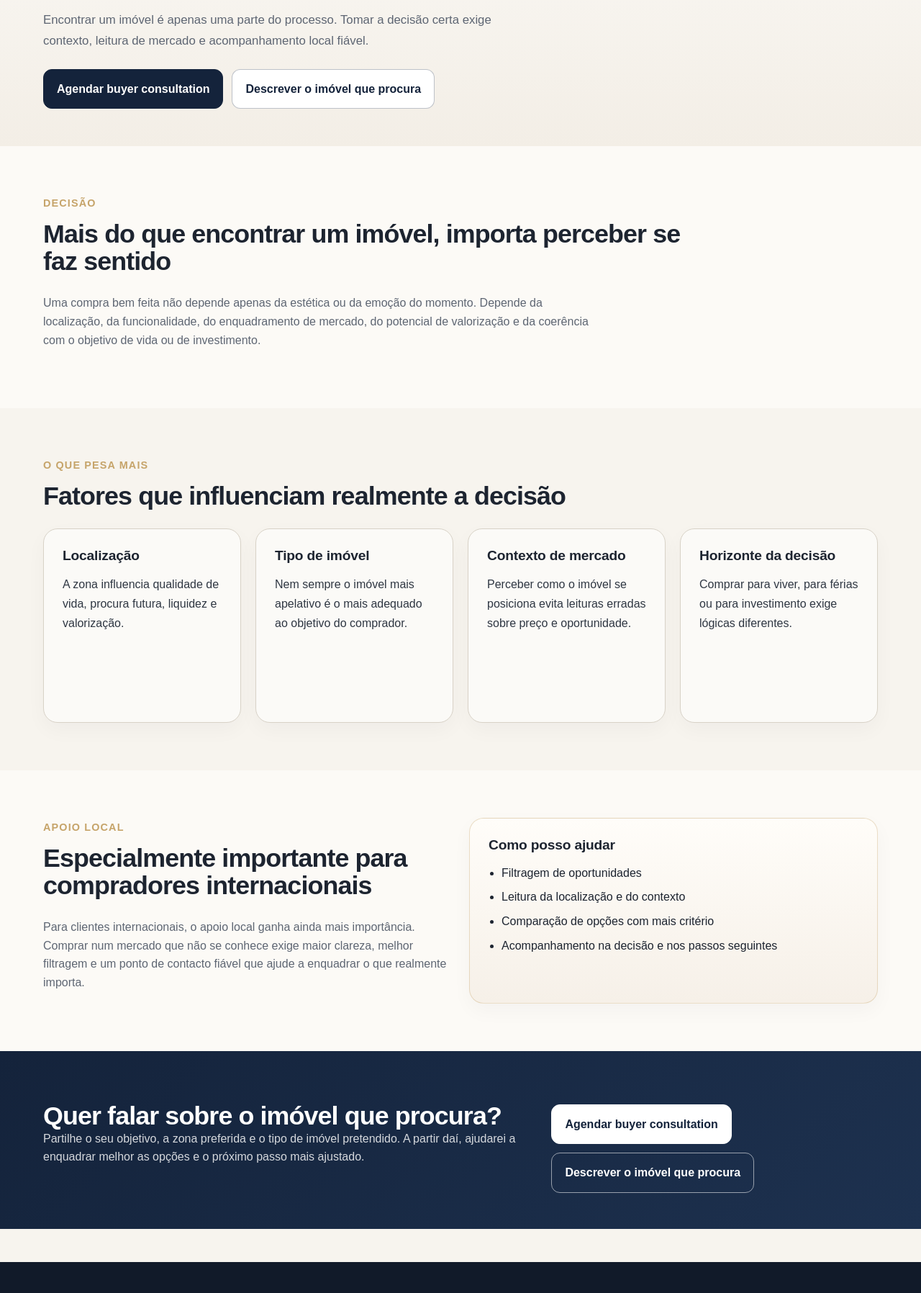
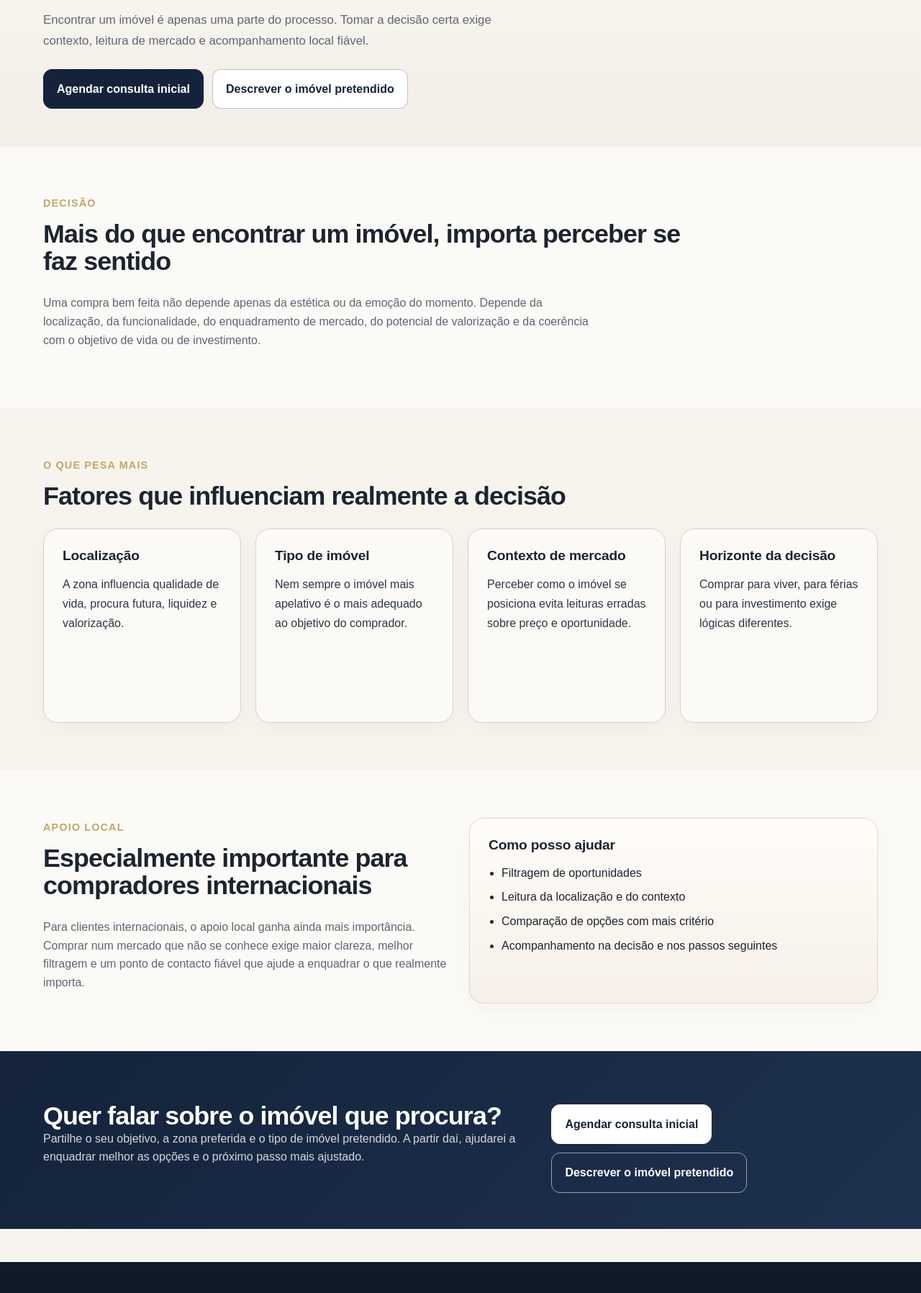
Before and after one commit to hcarmosilva1114-hue/hugosilva-site, a plain HTML site: page comprar-em-portugal.html in a window 1280 px wide. Shown: the part 385-2181 px from the top of the page at 72% size. Drawn offline with Linux system fonts and the light colour scheme.

Commit message:
Update comprar-em-portugal.html

```diff
--- a/comprar-em-portugal.html
+++ b/comprar-em-portugal.html
@@ -55,8 +55,8 @@
         </p>
 
         <div class="actions">
-          <a class="btn primary" href="contactos.html">Agendar buyer consultation</a>
-          <a class="btn secondary" href="contactos.html">Descrever o imóvel que procura</a>
+          <a class="btn primary" href="contactos.html">Agendar consulta inicial</a>
+          <a class="btn secondary" href="contactos.html">Descrever o imóvel pretendido</a>
         </div>
       </div>
     </div>
@@ -146,8 +146,8 @@
       </div>
 
       <div class="actions">
-        <a class="btn primary light" href="contactos.html">Agendar buyer consultation</a>
-        <a class="btn secondary light" href="contactos.html">Descrever o imóvel que procura</a>
+        <a class="btn primary light" href="contactos.html">Agendar consulta inicial</a>
+        <a class="btn secondary light" href="contactos.html">Descrever o imóvel pretendido</a>
       </div>
     </div>
   </section>
```
